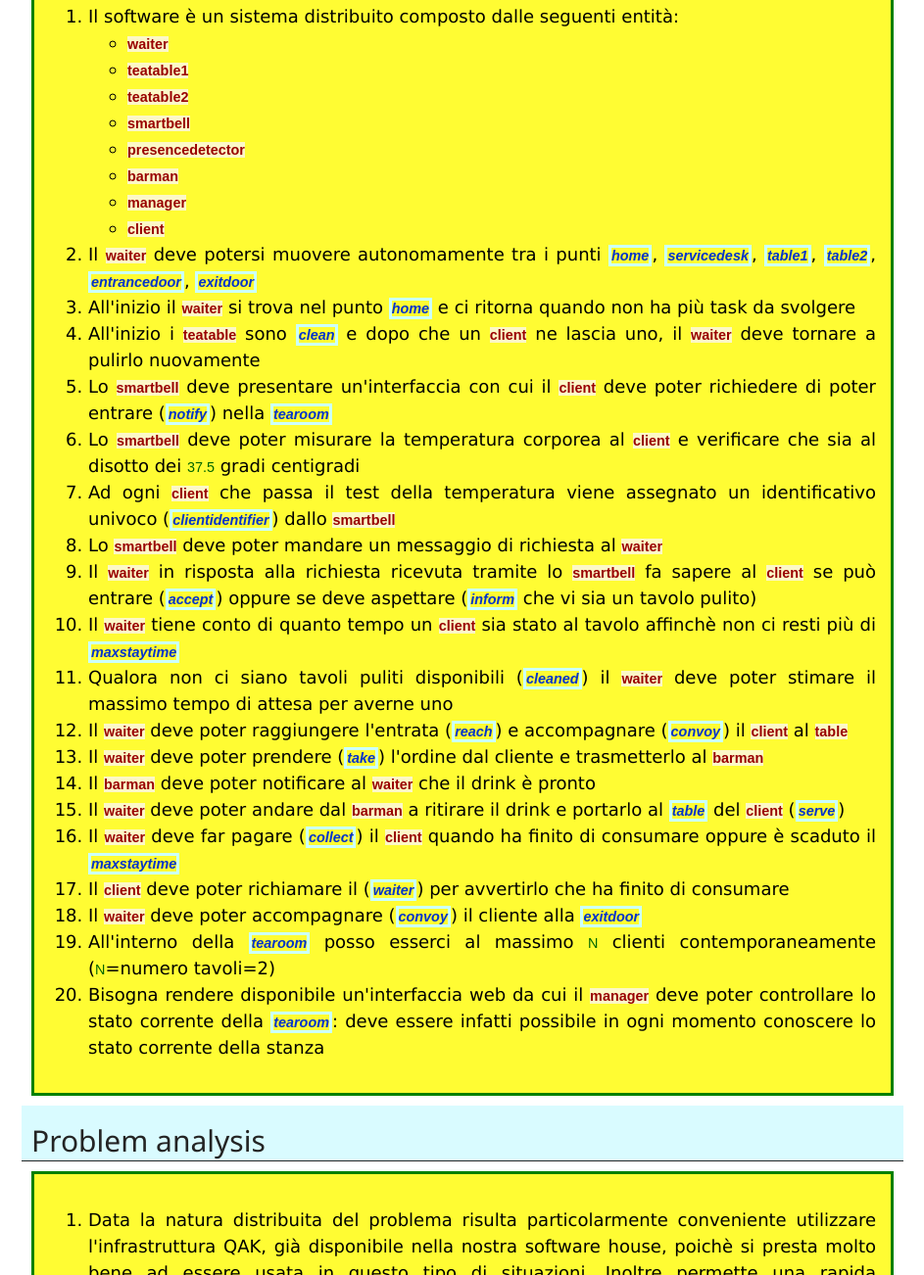
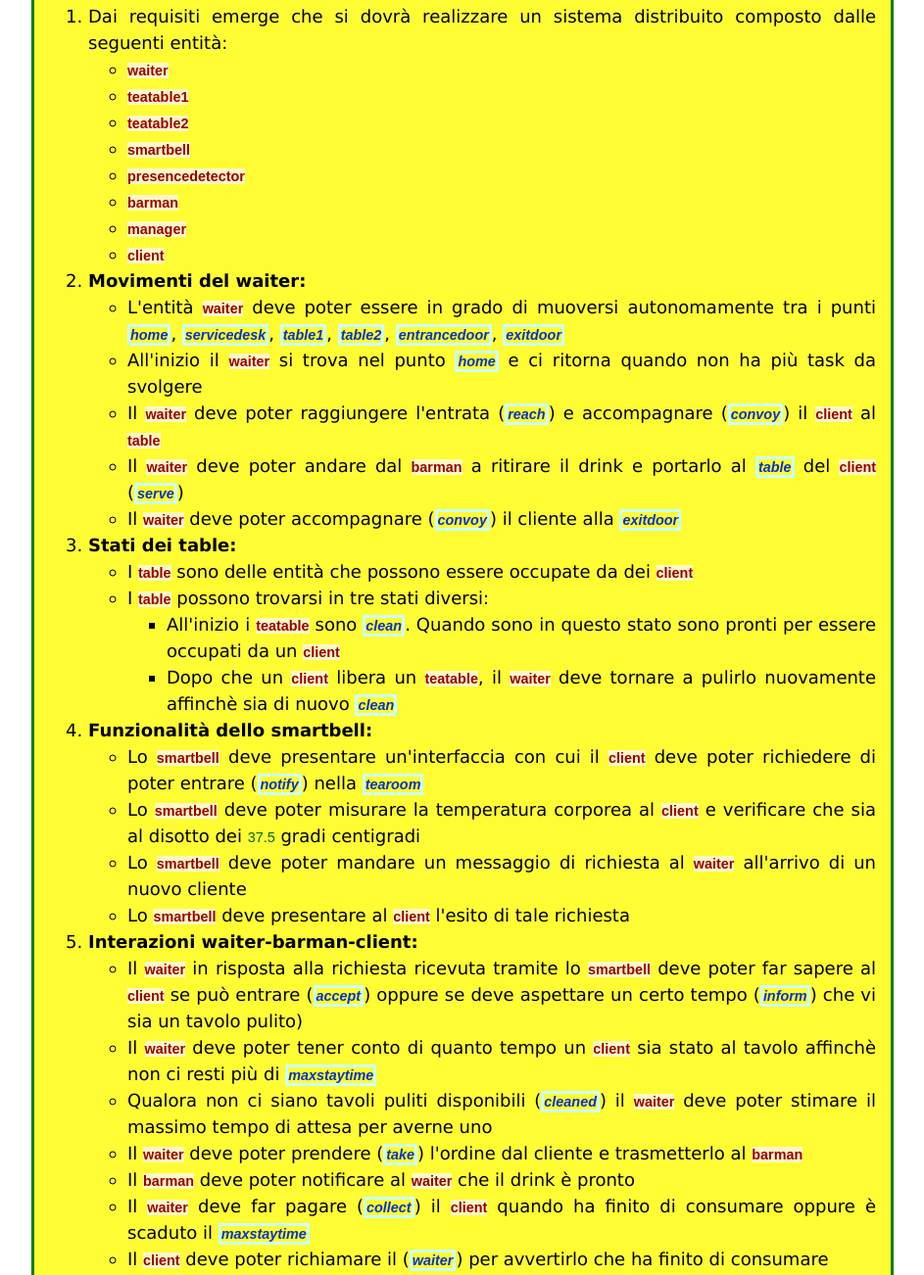
Before and after one commit to ugoleone/iss2020TemaFinale, a plain HTML site: page Relazioni/analisi.html in a window 1280 px wide. Shown: the part 2430-3732 px from the top of the page at 98% size, without its empty margins (168-1111 px from the left). Drawn offline with nearby package versions, Linux system fonts and the light colour scheme.

Commit message:
Riorganizzata analisi dei requisiti

```diff
--- a/Relazioni/analisi.html
+++ b/Relazioni/analisi.html
@@ -115,7 +115,7 @@
             <h2>Requirement analysis</h2>
             <div class="remark">
                 <ol>
-                    <li>Il software è un sistema distribuito composto dalle seguenti entità:
+                    <li>Dai requisiti emerge che si dovrà realizzare un sistema distribuito composto dalle seguenti entità:
                         <ul>
                             <li><bc>waiter</bc></li>
                             <li><bc>teatable1</bc></li>
@@ -127,23 +127,45 @@
                             <li><bc>client</bc></li>
                         </ul>
                     </li>
-                    <li>Il <bc>waiter</bc> deve potersi muovere autonomamente tra i punti <em>home</em>, <em>servicedesk</em>, <em>table1</em>, <em>table2</em>, <em>entrancedoor</em>, <em>exitdoor</em> </li>
+                    <li> <strong>Movimenti del waiter:</strong>
+                        <ul>
+                            <li>L'entità <bc>waiter</bc> deve poter essere in grado di muoversi autonomamente tra i punti <em>home</em>, <em>servicedesk</em>, <em>table1</em>, <em>table2</em>, <em>entrancedoor</em>, <em>exitdoor</em> </li>
                             <li>All'inizio il <bc>waiter</bc> si trova nel punto <em>home</em> e ci ritorna quando non ha più task da svolgere</li>
-                    <li>All'inizio i <bc>teatable</bc> sono <em>clean</em> e dopo che un <bc>client</bc> ne lascia uno, il <bc>waiter</bc> deve tornare a pulirlo nuovamente</li>
+                            <li>Il <bc>waiter</bc> deve poter raggiungere l'entrata (<em>reach</em>) e accompagnare (<em>convoy</em>) il <bc>client</bc> al <bc>table</bc></li>
+                            <li>Il <bc>waiter</bc> deve poter andare dal <bc>barman</bc> a ritirare il drink e portarlo al <em>table</em> del <bc>client</bc> (<em>serve</em>)</li>
+                            <li>Il <bc>waiter</bc> deve poter accompagnare (<em>convoy</em>) il cliente alla <em>exitdoor</em></li>
+                        </ul>
+                    </li>
+                    <li> <strong>Stati dei table:</strong>
+                        <ul>
+                            <li>I <bc>table</bc> sono delle entità che possono essere occupate da dei <bc>client</bc></li>
+                            <li>I <bc>table</bc> possono trovarsi in tre stati diversi:</li>
+                            <ul>
+                                <li>All'inizio i <bc>teatable</bc> sono <em>clean</em>. Quando sono in questo stato sono pronti per essere occupati da un <bc>client</bc></li>
+                                <li>Dopo che un <bc>client</bc> libera un <bc>teatable</bc>, il <bc>waiter</bc> deve tornare a pulirlo nuovamente affinchè sia di nuovo <em>clean</em></li>
+                            </ul>
+                        </ul>
+                    </li>
+                    <li> <strong>Funzionalità dello smartbell:</strong>
+                        <ul>
                             <li>Lo <bc>smartbell</bc> deve presentare un'interfaccia con cui il <bc>client</bc> deve poter richiedere di poter entrare (<em>notify</em>) nella <em>tearoom</em></li>
                             <li>Lo <bc>smartbell</bc> deve poter misurare la temperatura corporea al <bc>client</bc> e verificare che sia al disotto dei <tt>37.5</tt> gradi centigradi</li>
-                    <li>Ad ogni <bc>client</bc> che passa il test della temperatura viene assegnato un identificativo univoco (<em>clientidentifier</em>) dallo <bc>smartbell</bc></li>
-                    <li>Lo <bc>smartbell</bc> deve poter mandare un messaggio di richiesta al <bc>waiter</bc></li>
-                    <li>Il <bc>waiter</bc> in risposta alla richiesta ricevuta tramite lo <bc>smartbell</bc> fa sapere al <bc>client</bc> se può entrare (<em>accept</em>) oppure se deve aspettare (<em>inform</em> che vi sia un tavolo pulito)</li>
-                    <li>Il <bc>waiter</bc> tiene conto di quanto tempo un <bc>client</bc> sia stato al tavolo affinchè non ci resti più di <em>maxstaytime</em></li>
+                            <li>Lo <bc>smartbell</bc> deve poter mandare un messaggio di richiesta al <bc>waiter</bc> all'arrivo di un nuovo cliente</li>
+                            <li>Lo <bc>smartbell</bc> deve presentare al <bc>client</bc> l'esito di tale richiesta</li>
+                        </ul>
+                    </li>
+                    <li> <strong>Interazioni waiter-barman-client:</strong>
+                        <ul>
+                            <li>Il <bc>waiter</bc> in risposta alla richiesta ricevuta tramite lo <bc>smartbell</bc> deve poter far sapere al <bc>client</bc> se può entrare (<em>accept</em>) oppure se deve aspettare un certo tempo (<em>inform</em>) che vi sia un tavolo pulito)</li>
+                            <li>Il <bc>waiter</bc> deve poter tener conto di quanto tempo un <bc>client</bc> sia stato al tavolo affinchè non ci resti più di <em>maxstaytime</em></li>
                             <li>Qualora non ci siano tavoli puliti disponibili (<em>cleaned</em>) il <bc>waiter</bc> deve poter stimare il massimo tempo di attesa per averne uno</li>
-                    <li>Il <bc>waiter</bc> deve poter raggiungere l'entrata (<em>reach</em>) e accompagnare (<em>convoy</em>) il <bc>client</bc> al <bc>table</bc></li>
                             <li>Il <bc>waiter</bc> deve poter prendere (<em>take</em>) l'ordine dal cliente e trasmetterlo al <bc>barman</bc></li>
                             <li>Il <bc>barman</bc> deve poter notificare al <bc>waiter</bc> che il drink è pronto</li>
-                    <li>Il <bc>waiter</bc> deve poter andare dal <bc>barman</bc> a ritirare il drink e portarlo al <em>table</em> del <bc>client</bc> (<em>serve</em>)</li>
                             <li>Il <bc>waiter</bc> deve far pagare (<em>collect</em>) il <bc>client</bc> quando ha finito di consumare oppure è scaduto il <em>maxstaytime</em></li>
                             <li>Il <bc>client</bc> deve poter richiamare il (<em>waiter</em>) per avvertirlo che ha finito di consumare</li>
-                    <li>Il <bc>waiter</bc> deve poter accompagnare (<em>convoy</em>) il cliente alla <em>exitdoor</em></li>
+                        </ul>
+                    </li>
+                    <li>Ad ogni <bc>client</bc> che passa il test della temperatura viene assegnato un identificativo univoco (<em>clientidentifier</em>) [dallo <bc>smartbell</bc>]</li>
                     <li>All'interno della <em>tearoom</em> posso esserci al massimo <tt>N</tt> clienti contemporaneamente (<tt>N</tt>=numero tavoli=2)</li>
                     <li>Bisogna rendere disponibile un'interfaccia web da cui il <bc>manager</bc> deve poter controllare lo stato corrente della <em>tearoom</em>: deve essere infatti possibile in ogni momento conoscere lo stato corrente della stanza</li>
                 </ol>
```
Lines whose indentation alone changed are shown as unchanged.
